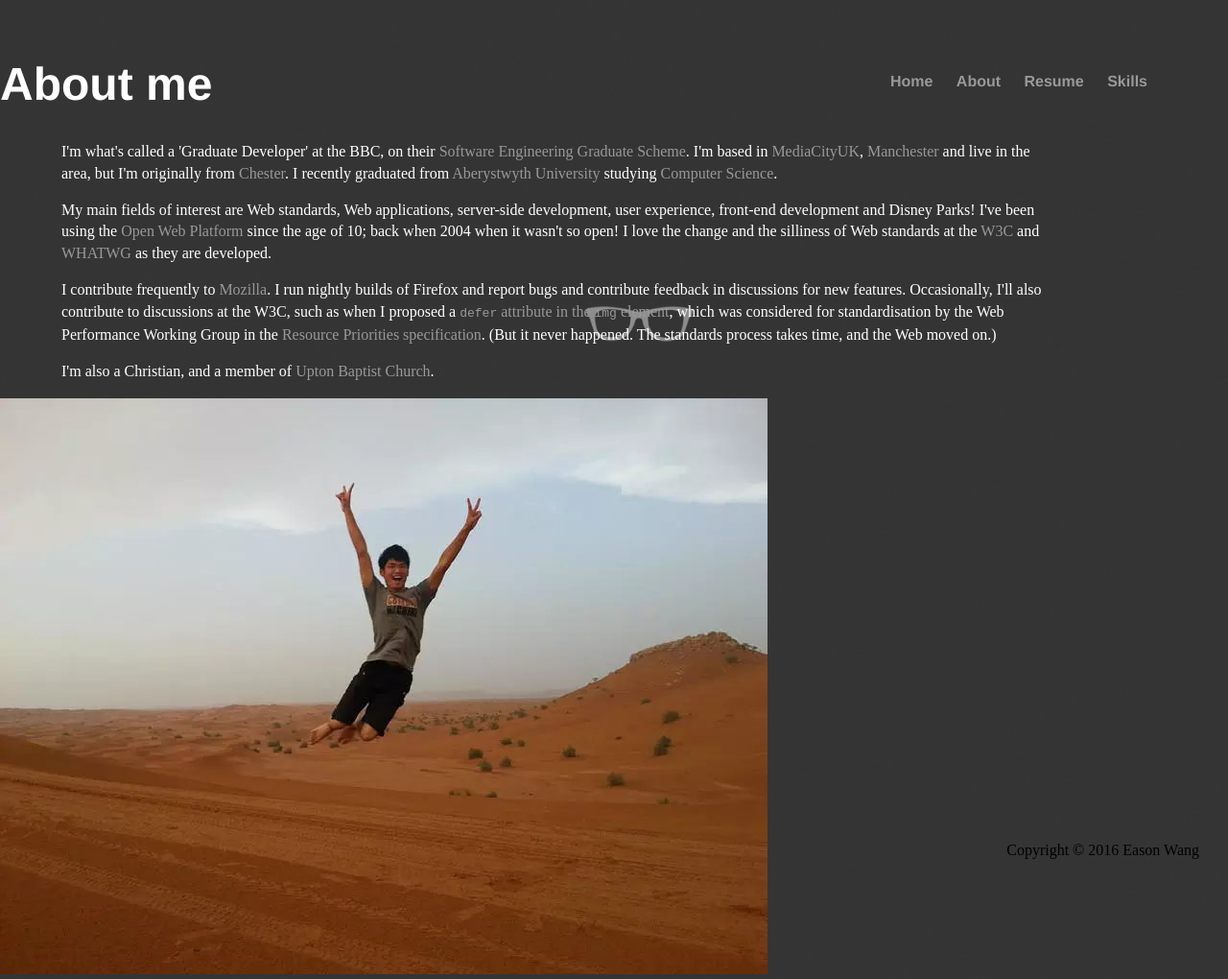
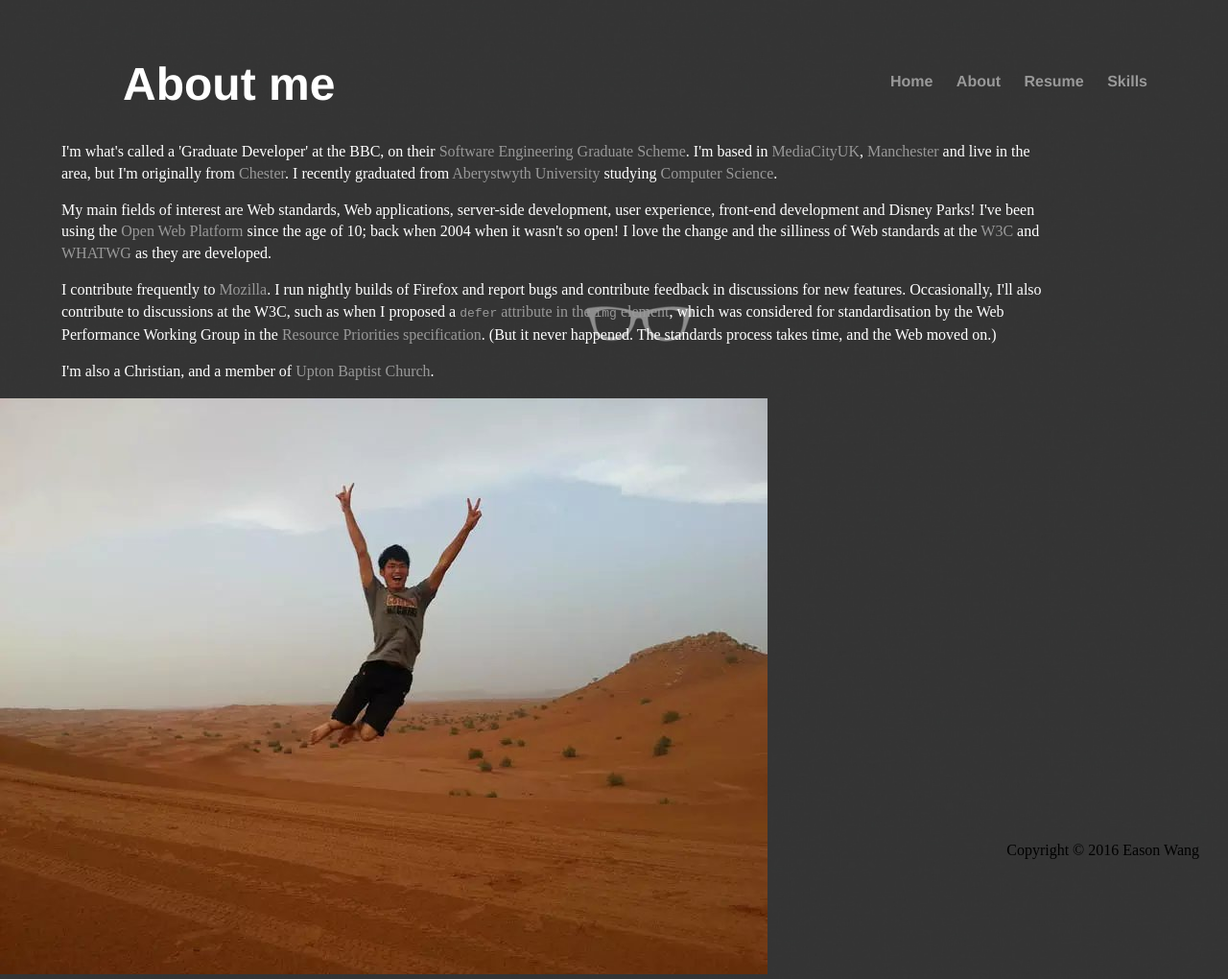
Before and after one commit to Eason666/Easonwang.github.io, a Jekyll site: the page built from about/index.html, in a window 1280 px wide. Shown: the whole page at 96% size. Built offline with Jekyll 4.4.1, drawn with Linux system fonts in a browser that asks for light colours.

Commit message:
Update main.css

```diff
--- a/css/main.css
+++ b/css/main.css
@@ -87,7 +87,8 @@ ul.posts li {
 }
 
 #aboutme{
- color:#ffffff;
+	color:#ffffff;
+	position:relative;
 	top: 20%;
 	left: 10%;
 }
```
